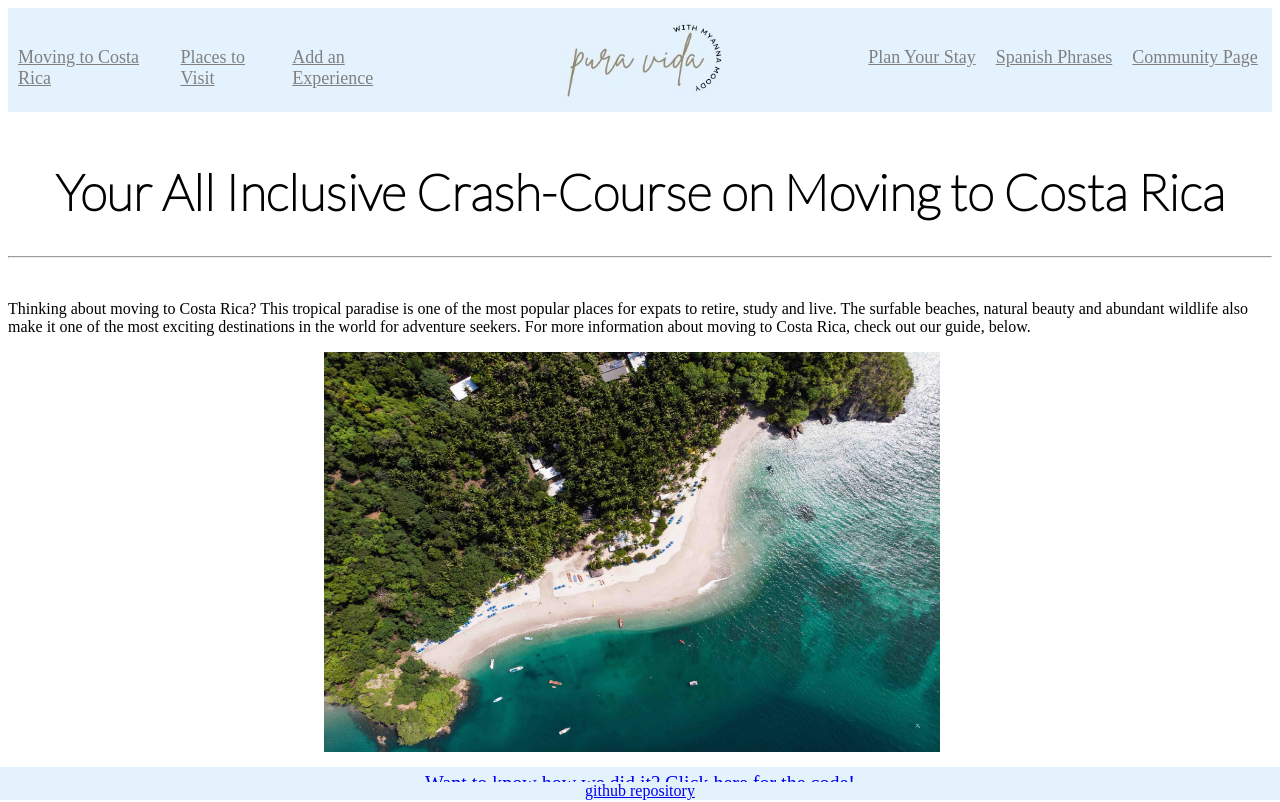
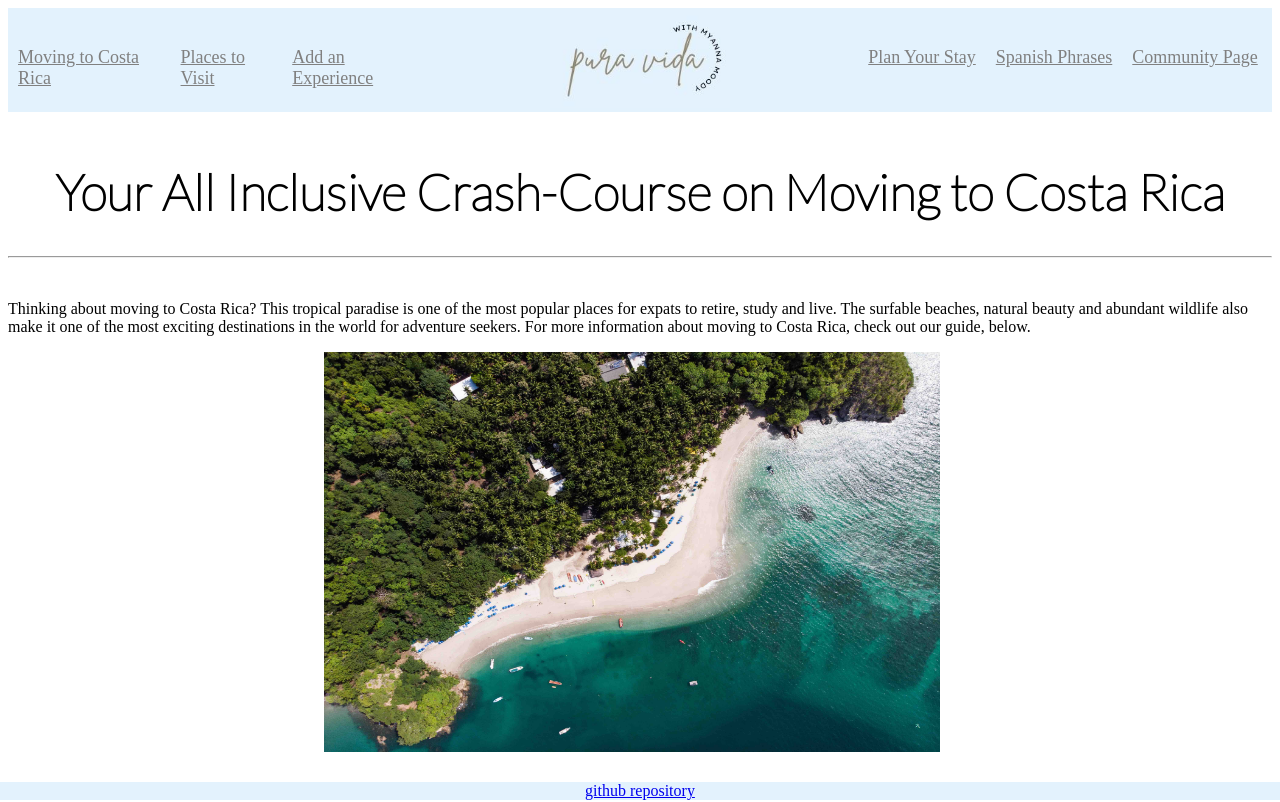
Before and after one commit to Myannajm/costa_rica, a Vue app in the folder front-end/: page /how in a window 1280 px wide. Shown: the top 802 px of the page. Built offline with nearby package versions, Linux system fonts and the light colour scheme.

Commit message:
fixed the footer

```diff
--- a/front-end/src/views/Experience.vue
+++ b/front-end/src/views/Experience.vue
@@ -35,9 +35,6 @@
     <h2>10. Dominical</h2>
     <div id="photo"><img src="/images/costarica11.jpg" alt="costa rica beachfront" style= "height:400px; width:75%"></div>
     <p>Dominical is a tropical backpacker's haven, with dirt streets, beautiful beaches, cheap accommodation, casual open-air restaurants, and a great vibe. Domincal is one of the best places in Costa Rica for surfing. Surfers who come here find it hard to leave, and visits often turn into extended stays.</p>
-</div>
-<div class="footer">
-  <div class="link"><a href= "https://github.com/Myannajm/costarica.git">Want to know how we did it? Click here for the code!</a></div>
 </div>
     </div>
 </template>
--- a/front-end/src/views/HomeView.vue
+++ b/front-end/src/views/HomeView.vue
@@ -14,9 +14,6 @@
 			<p> Pura Vida with Myanna is a lifestyle blog documenting my year living abroad in Costa Rica as an American. It contains my travel and accomodation plans, places I visited, tips and tricks I wish I had known, hidden cultural gems, and so much more! Pura Vida with Myanna is an accumulation of all the culture and experiences I had, in order to help you experience la pura vida de costa rica!</p>
 		</div>
 	<div>
-		<div class="footer">
-			<div class="link"><a href= "https://github.com/Myannajm/costarica.git">Want to know how we did it? Click here for the code!</a></div>
-		</div>
 </div>
 </div>
 </div>
--- a/front-end/src/views/How.vue
+++ b/front-end/src/views/How.vue
@@ -17,9 +17,6 @@
     <p>The warm, tropical weather and beautiful beaches of Costa Rica attract flocks of tourists and newcomers every year. The country has two seasons: the dry season and the rainy season. The rainiest part of the year is typically from May to November, with the majority of the rain falling between September and October. The dry part of the year runs from December through April. The average annual temperature is between 70 degrees and 81 degrees Fahrenheit, making it an exceptionally warm place to live. </p>
     <h3>Safety</h3>
     <p>Costa Rica is fairly safe, however, newcomers must be careful and practice common sense precautions when traveling in the country. The U.S. Department of State advises travelers to exercise increased caution in Costa Rica due to crime. The advisory states that while petty crime is the main threat for visitors in Costa Rica, violent crime does occur in the country. Safety tips include being aware of your surroundings, not displaying signs of wealth and not physically resisting a robbery attempt.</p>
-    </div>
-    <div class="footer">
-      <div class="link"><a href= "https://github.com/Myannajm/costarica.git">Want to know how we did it? Click here for the code!</a></div>
     </div>
     </div>
 </template>
--- a/front-end/src/views/Rental.vue
+++ b/front-end/src/views/Rental.vue
@@ -19,9 +19,6 @@
     <br>
     <p>Mansita Studio is a bright and welcoming studio, part of the Tamarindo Mountain Retreat family of rentals. It is semi-detached to the main house with a private entrance, bathroom and kitchenette.
       The property boasts incredible ocean views and breathtaking sunsets with a large shared pool and all nestled in a beautifully jungle landscape and only 5 minutes away from the center of Tamarindo and the beach! Monthly Rent: $1,244 USD</p>
-  </div>
-  <div class="footer">
-    <div class="link"><a href= "https://github.com/Myannajm/costarica.git">Want to know how we did it? Click here for the code!</a></div>
   </div>
     </div>
 </template>
--- a/front-end/src/views/Spanish.vue
+++ b/front-end/src/views/Spanish.vue
@@ -16,9 +16,6 @@
         <div class="flex-child-2">
             <div id="wordDefinition"></div>
     </div>
-    </div>
-    <div class="footer">
-    <div class="link"><a href= "https://github.com/Myannajm/costarica.git">Want to know how we did it? Click here for the code!</a></div>
     </div>
     </div>
 </template>
```
